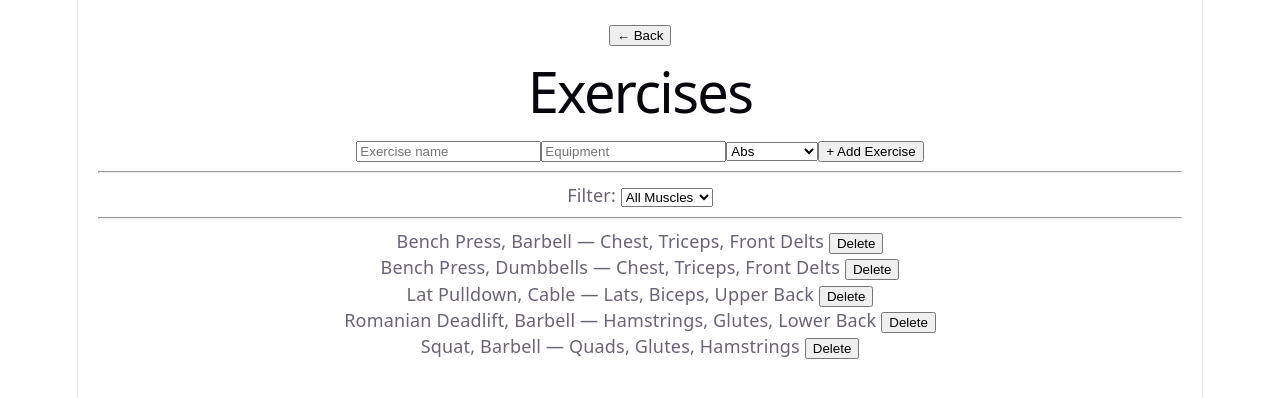
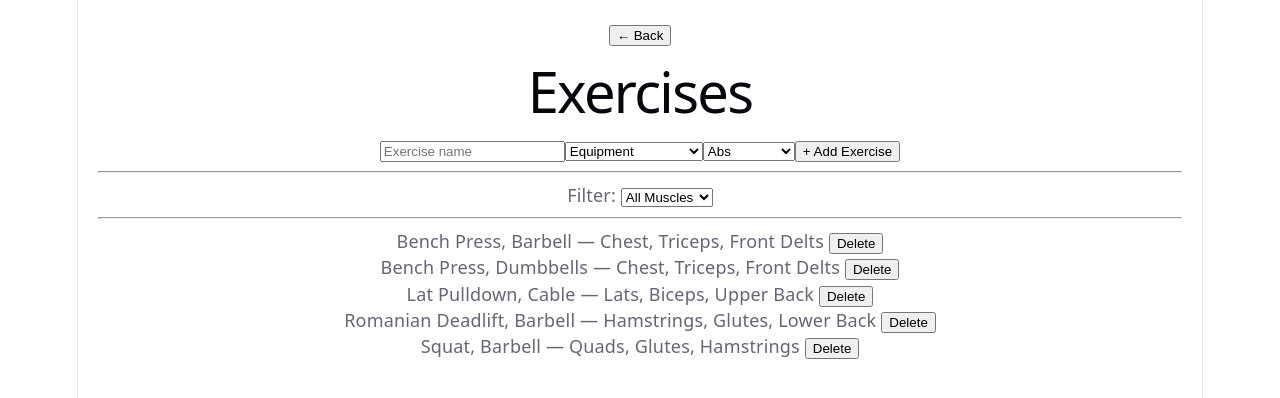
Before and after one commit to ihgold487/workout-app, a React (Vite) app: page / in a window 1280 px wide. Both pictures are taken after a click on the button "Manage Exercises". Shown: the top 398 px of the page. Built offline with nearby package versions, Linux system fonts and the light colour scheme.

Commit message:
Improve exercise model with seeded equipment and consistent display

```diff
--- a/src/components/ExerciseView.jsx
+++ b/src/components/ExerciseView.jsx
@@ -18,6 +18,8 @@ const muscleGroups = [
 ]
 
 import { useState } from "react"
+
+import { equipmentOptions } from "../data/seedExercises"
 
 export default function ExerciseView({
   exerciseLibrary,
@@ -67,11 +69,25 @@ export default function ExerciseView({
               "Exercise name"
           />
 
-          <input
-            id="equipment"
-            placeholder=
-              "Equipment"
-          />
+          <select
+              id="equipment"
+            >
+              <option value="">
+                Equipment
+              </option>
+              {
+                equipmentOptions.map(
+                  item => (
+                    <option
+                      key={item}
+                      value={item}
+                    >
+                      {item}
+                    </option>
+                  )                )
+
+              }
+            </select>
 
 
           <select
--- a/src/data/seedExercises.js
+++ b/src/data/seedExercises.js
@@ -43,3 +43,23 @@ export const seedExercises = [
   }
 
 ]
+
+export const equipmentOptions = [
+
+  "Barbell",
+  "Dumbbells",
+  "Cable",
+  "Machine",
+  "Bodyweight",
+  "EZ Curl Bar",
+  "Trap Bar",
+  "Smith Machine",
+  "Resistance Band",
+  "Kettlebell",
+  "Suspension Trainer",
+  "Medicine Ball",
+  "Landmine",
+  "Bench",
+  "Pullup Bar"
+
+]
```
